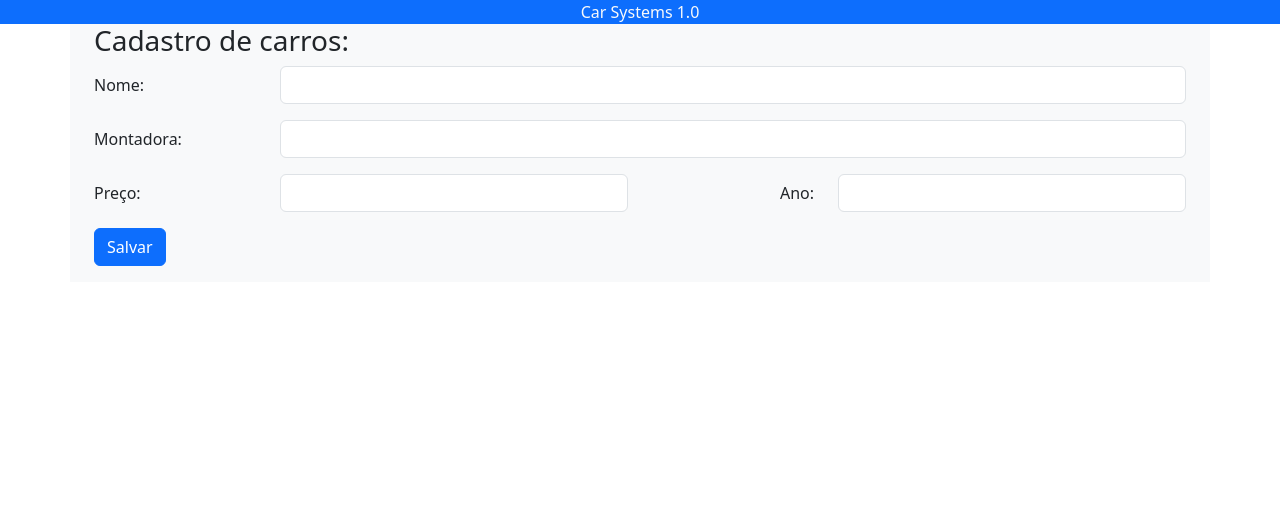
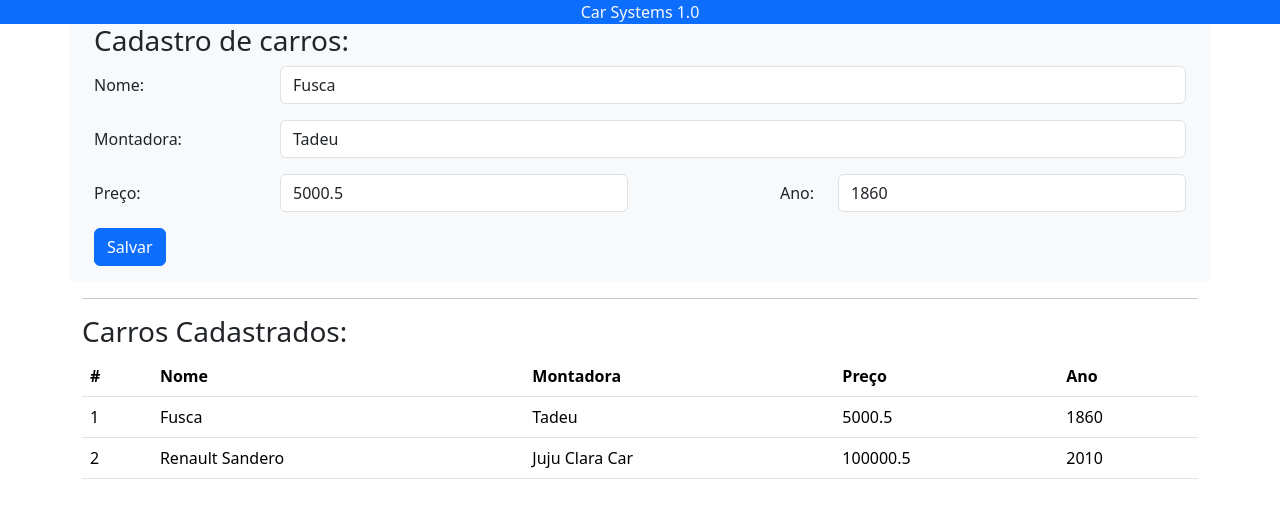
Before and after one commit to JulianaOAguilar/Cadastro_Carros, an Angular app: page / in a window 1280 px wide. Shown: the top 518 px of the page. Built offline with nearby package versions, Linux system fonts and the light colour scheme.

Commit message:
:sparkles: Closes #6: feat: Adicionar o two way data binding

```diff
--- a/src/app/app-module.ts
+++ b/src/app/app-module.ts
@@ -7,6 +7,9 @@ import { NgbModule } from '@ng-bootstrap/ng-bootstrap';
 import { Header } from './components/header/header';
 import { CarComponent } from './components/car/car';
 import { Cars } from './components/cars/cars';
+import { FormsModule } from '@angular/forms';
+
+
 
 
 @NgModule({
@@ -20,7 +23,8 @@ import { Cars } from './components/cars/cars';
   imports: [
     BrowserModule,
     AppRoutingModule,
-    NgbModule
+    NgbModule,
+    FormsModule
   ],
   providers: [
     provideBrowserGlobalErrorListeners(),
--- a/src/app/app.html
+++ b/src/app/app.html
@@ -1,2 +1,3 @@
 <app-header></app-header>
 <app-car></app-car>
+<app-cars></app-cars>
--- a/src/app/components/car/car.html
+++ b/src/app/components/car/car.html
@@ -1,26 +1,31 @@
 <div class="container bg-light px-4 pb-3">
   <h3>Cadastro de carros:</h3>
+
+
   <div class="row align-items-center mb-3">
     <label for="name" class="col-sm-2 col-form-label">Nome:</label>
     <div class="col-sm-10">
-      <input type="text" id="name" name="name" class="form-control" required>
+      <input type="text" id="name" name="name" [(ngModel)]="car.name" class="form-control" required>
     </div>
   </div>
+
   <div class="row align-items-center mb-3">
     <label for="assembler" class="col-sm-2 col-form-label">Montadora:</label>
     <div class="col-sm-10">
-      <input type="text" id="assembler" name="assembler" class="form-control" required>
+      <input type="text" id="assembler" [(ngModel)]="car.assembler" name="assembler" class="form-control" required>
     </div>
   </div>
+
   <div class="row align-items-center mb-3">
     <label for="price" class="col-sm-2 col-form-label">Preço:</label>
     <div class="col-sm-4">
-      <input type="number" step="0.01" id="price" name="price" class="form-control" required>
+      <input type="number" step="0.01" id="price" name="price" class="form-control" [(ngModel)]="car.price" required>
     </div>
     <label for="year" class="col-sm-2 col-form-label text-end">Ano:</label>
     <div class="col-sm-4">
-      <input type="number" id="year" name="year" class="form-control" required>
+      <input type="number" id="year" name="year" class="form-control" [(ngModel)]="car.year" required>
     </div>
   </div>
+
   <button class="btn btn-primary">Salvar</button>
 </div>
```
